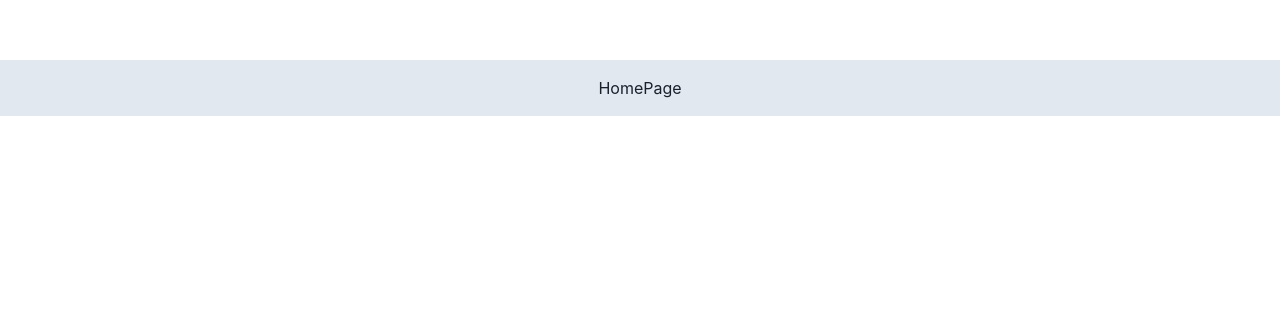
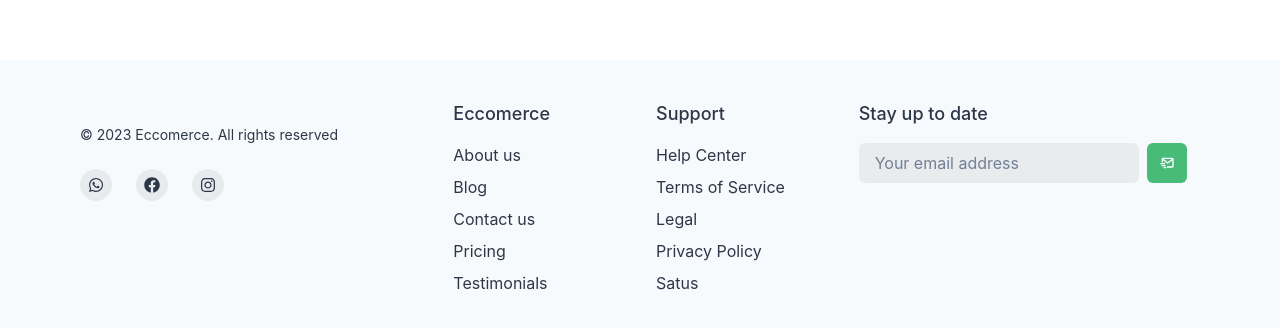
Before and after one commit to sohangpurh53/EccomerceReactWithSlugfield, a React (Create React App) app: page /cart in a window 1280 px wide. Shown: the part 804-1132 px from the top of the page. Before the commit the page ends 920 px from the top, so only its background shows below. Built offline with nearby package versions, Linux system fonts and the light colour scheme; no server answers.

Commit message:
Ui Updated

```diff
--- a/src/components/AdminDashboard/AdminDashboard.js
+++ b/src/components/AdminDashboard/AdminDashboard.js
@@ -46,10 +46,10 @@ const AdminDashboard = () => {
       <Box
         display="flex"
         flexDirection={{ base: 'column', md: 'row' }}
-        height="100vh"
+
       >
 
-        <HStack p="4" bg="gray.700" color="white" w={{ base: '100%', md: '7.5%', lg:'5%' }}>
+        <HStack p="4"  minH={{ base: 'auto', lg: '100vh' }} bg="gray.700" color="white" w={{ base: '100%', md: '7.5%', lg:'5%' }}>
           <IconButton
             icon={isOpen ? <CloseIcon />: <BiSidebar />}
             onClick={onToggle}
--- a/src/components/AdminDashboard/AdminOrders.js
+++ b/src/components/AdminDashboard/AdminOrders.js
@@ -1,17 +1,19 @@
 import React, { useEffect, useState } from 'react';
 import axiosInstance from '../utils/axiosInstance';
-import {TableContainer, Table, Thead, Tbody, Tr, Th, Td } from "@chakra-ui/react"
+import { Box, Stack } from "@chakra-ui/react"
 
 const OrderList = () => {
   const [orderDetails, setOrderDetails] = useState([]);
+
 
   // order data fetched
   const fetchData = async () => {
     try {
       const orderData = await axiosInstance('list/order/').then(response => response.data);
       setOrderDetails(orderData);
+
     } catch (error) {
-      console.log(`error while fetching order data ${error.message}`);
+      console.log(`Error while fetching order data ${error.message}`);
     }
   }
 
@@ -19,34 +21,42 @@ const OrderList = () => {
     fetchData();
   }, []);
 
-
-
   return (
-    <TableContainer maxW={'max-content'}>
-    <Table variant="striped" colorScheme="blue">
-      <Thead>
-        <Tr>
-          <Th>Customer</Th>
-          <Th>Order Total</Th>
-          <Th>Customer Address</Th>
-          <Th display={{ base: 'none', md: 'table-cell' }}>Order Date</Th>
-        </Tr>
-      </Thead>
-      <Tbody>
-        {orderDetails.map((order) => (
-          <Tr key={order.id}>
-            <Td>{order.user}</Td>
-            <Td>{order.total_amount}</Td>
-            <Td>{order.shipping_address}</Td>
-            <Td display={{ base: 'none', md: 'table-cell' }}>
-              {new Date(order.created_at).toLocaleTimeString()}{' '}
-              {new Date(order.created_at).toLocaleDateString()}
-            </Td>
-          </Tr>
-        ))}
-      </Tbody>
-    </Table>
-  </TableContainer>
+    <Box >
+  {orderDetails.map((order, index) => (
+    <Stack
+      key={order.id}
+      direction={{ base: 'column', md: 'row' }}
+      spacing="2"
+      borderBottom="1px solid #ccc"
+      p="2"
+    >
+      <Box flex={{ base: '1', md: '2' }}>
+        <strong>Order No:</strong> {index+1}
+      </Box>
+      <Box flex={{ base: '1', md: '2' }}>
+        <strong>Product:</strong> {order.product.name}
+      </Box>
+      <Box flex={{ base: '1', md: '2' }}>
+        <strong>Quantity:</strong> {order.quantity}
+      </Box>
+      <Box flex={{ base: '1', md: '2' }}>
+        <strong>Customer:</strong> {order.order.user.username}
+      </Box>
+      <Box flex={{ base: '1', md: '1' }}>
+        <strong>Order Total:</strong> {order.order.total_amount}
+      </Box>
+      <Box flex={{ base: '1', md: '2' }}>
+        <strong>Customer Address:</strong> {order.order.shipping_address}
+      </Box>
+      <Box display={{ base: 'md', md: 'block' }} flex={{ base: '1', md: '1' }}>
+        <strong>Order Date:</strong>{' '}
+        {new Date(order.order.created_at).toLocaleTimeString()}{' '}
+        {new Date(order.order.created_at).toLocaleDateString()}
+      </Box>
+    </Stack>
+  ))}
+</Box>
   )
 }
 
--- a/src/components/Footer.js
+++ b/src/components/Footer.js
@@ -1,20 +1,154 @@
 import React from 'react';
+import {
+
+  Box,
+  chakra,
+  Container,
+  SimpleGrid,
+  Stack,
+  Text,
+  VisuallyHidden,
+  Input,
+  IconButton,
+  useColorModeValue,
+} from '@chakra-ui/react';
+import { FaFacebook,  FaInstagram,  FaWhatsapp,  } from 'react-icons/fa';
+import { BiMailSend } from 'react-icons/bi';
 import { Link } from 'react-router-dom';
-import { Box, UnorderedList, ListItem, Link as ChakraLink } from '@chakra-ui/react';
 
-const Footer = () => {
+
+
+
+const SocialButton = ({ children, label, href }) => {
   return (
-    <Box as="footer" py={4} bg="gray.200">
-      <Box maxW="container.lg" mx="auto" textAlign="center">
-        <UnorderedList listStyleType="none" p={0} m={0}>
-          <ListItem display="inline" mx={2}>
-            <Link to="/" as={ChakraLink}>HomePage</Link>
-          </ListItem>
+    <chakra.button
+      bg={useColorModeValue('blackAlpha.100', 'whiteAlpha.100')}
+      rounded={'full'}
+      target='_blank'
+      w={8}
+      h={8}
+      cursor={'pointer'}
+      as={'a'}
+      href={href}
+      display={'inline-flex'}
+      alignItems={'center'}
+      justifyContent={'center'}
+      transition={'background 0.3s ease'}
+      _hover={{
+        bg: useColorModeValue('blackAlpha.200', 'whiteAlpha.200'),
+      }}
+    >
+      <VisuallyHidden>{label}</VisuallyHidden>
+      {children}
+    </chakra.button>
+  );
+}
 
-        </UnorderedList>
-      </Box>
+const ListHeader = ({ children }) => {
+  return (
+    <Text fontWeight={'500'} fontSize={'lg'} mb={2}>
+      {children}
+    </Text>
+  );
+}
+
+function Footer() {
+  const handleMailButtonClick = () => {
+    window.location.href = 'mailto:sales@rajengg.co.in';
+  };
+  return (
+    <Box
+      bg={useColorModeValue('gray.50', 'gray.900')}
+      color={useColorModeValue('gray.700', 'gray.200')}
+    >
+      <Container as={Stack} maxW={'6xl'} py={10}>
+        <SimpleGrid
+          templateColumns={{ sm: '1fr 1fr', md: '2fr 1fr 1fr 2fr' }}
+          spacing={8}
+        >
+          <Stack spacing={6}>
+            <Box>
+
+            </Box>
+            <Text fontSize={'sm'}>© 2023 Eccomerce. All rights reserved</Text>
+            <Stack direction={'row'} spacing={6}>
+
+              <SocialButton label={'Whatsapp'} href={'https://whatsapp.com/channel/0029Va5Dzkw9sBIHtVNaHY44'}>
+                <FaWhatsapp />
+              </SocialButton>
+
+              <SocialButton label={'Facebook'}  href={'https://www.facebook.com/rajengineering72'}>
+                <FaFacebook />
+              </SocialButton>
+              <SocialButton label={'Instagram'}  href={'https://www.instagram.com/rajengineering__/'}>
+                <FaInstagram />
+              </SocialButton>
+            </Stack>
+          </Stack>
+          <Stack align={'flex-start'}>
+            <ListHeader>Eccomerce</ListHeader>
+            <Box>
+             <Link to={'about-us/'}> About us</Link>
+            </Box>
+            <Box >
+              <Link to={'#'}> Blog</Link>
+
+            </Box>
+            <Box >
+            <Link to={'contact-us/'}>Contact us</Link>
+            </Box>
+            <Box >
+            <Link to={'#'}>Pricing</Link>
+            </Box>
+            <Box >
+            <Link to={'#'}>Testimonials</Link>
+            </Box>
+          </Stack>
+          <Stack align={'flex-start'}>
+            <ListHeader>Support</ListHeader>
+            <Box >
+            <Link to={'contact-us/'}>Help Center</Link>
+            </Box>
+            <Box >
+            <Link to={'#'}> Terms of Service</Link>
+            </Box>
+            <Box >
+                <Link to={'#'}>Legal</Link>
+            </Box>
+            <Box >
+            <Link to={'#'}>Privacy Policy</Link>
+            </Box>
+            <Box  >
+              <Link to={'#'}>  Satus</Link>
+            </Box>
+          </Stack>
+          <Stack align={'flex-start'}>
+            <ListHeader>Stay up to date</ListHeader>
+            <Stack direction={'row'}>
+              <Input
+                placeholder={'Your email address'}
+                bg={useColorModeValue('blackAlpha.100', 'whiteAlpha.100')}
+                border={0}
+                _focus={{
+                  bg: 'whiteAlpha.300',
+                }}
+              />
+              <IconButton
+                bg={useColorModeValue('green.400', 'green.800')}
+                color={useColorModeValue('white', 'gray.800')}
+                _hover={{
+                  bg: 'green.600',
+                }}
+               onClick={handleMailButtonClick}
+                aria-label="Subscribe"
+                icon={<BiMailSend />}
+              />
+            </Stack>
+          </Stack>
+        </SimpleGrid>
+      </Container>
     </Box>
   );
-};
+}
 
 export default Footer;
--- a/src/components/pages/Cart.js
+++ b/src/components/pages/Cart.js
@@ -103,7 +103,7 @@ const Cart = () => {
 
 
             </Box>
-            <Text>Description: {item.product.description}</Text>
+            {/* <Text>Description: {item.product.description}</Text> */}
             <Text>Price: ₹{item.product.price}</Text>
             <Text>Quantity: {item.quantity}</Text>
             <Flex justify="space-between" mt="2">
```
